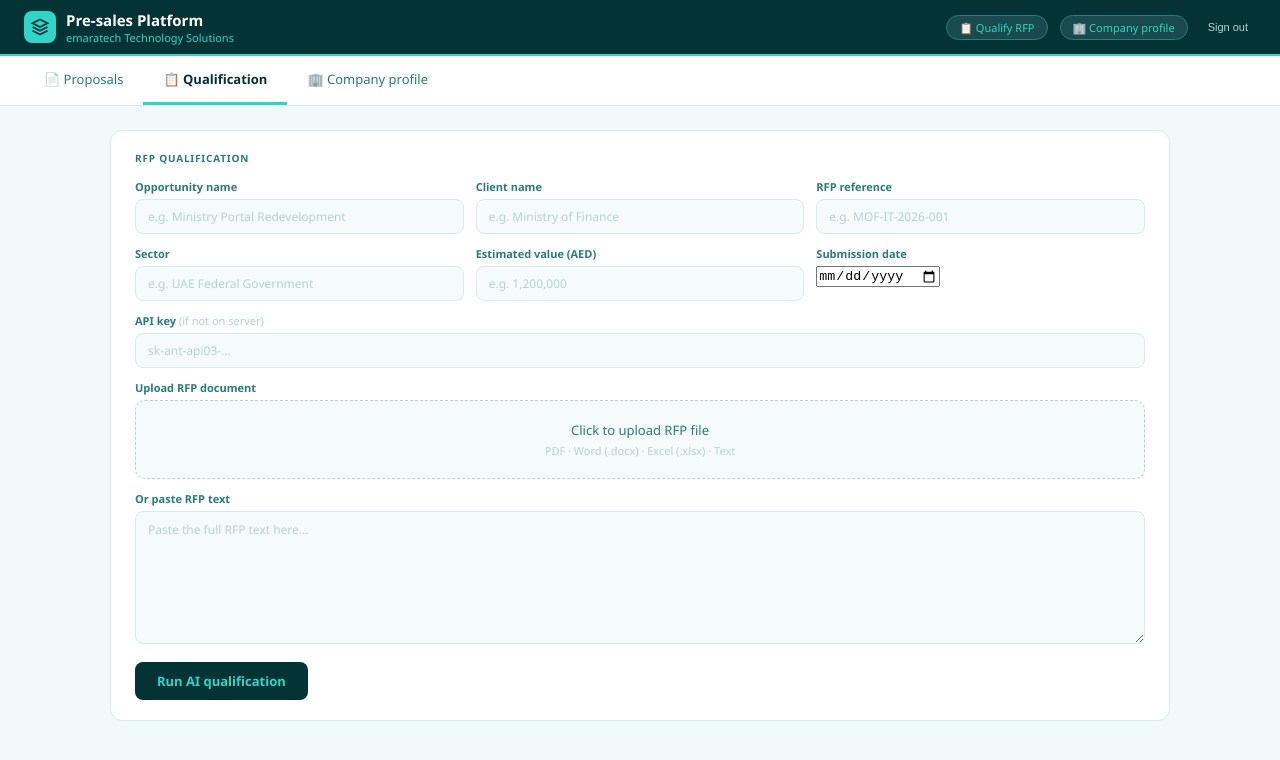
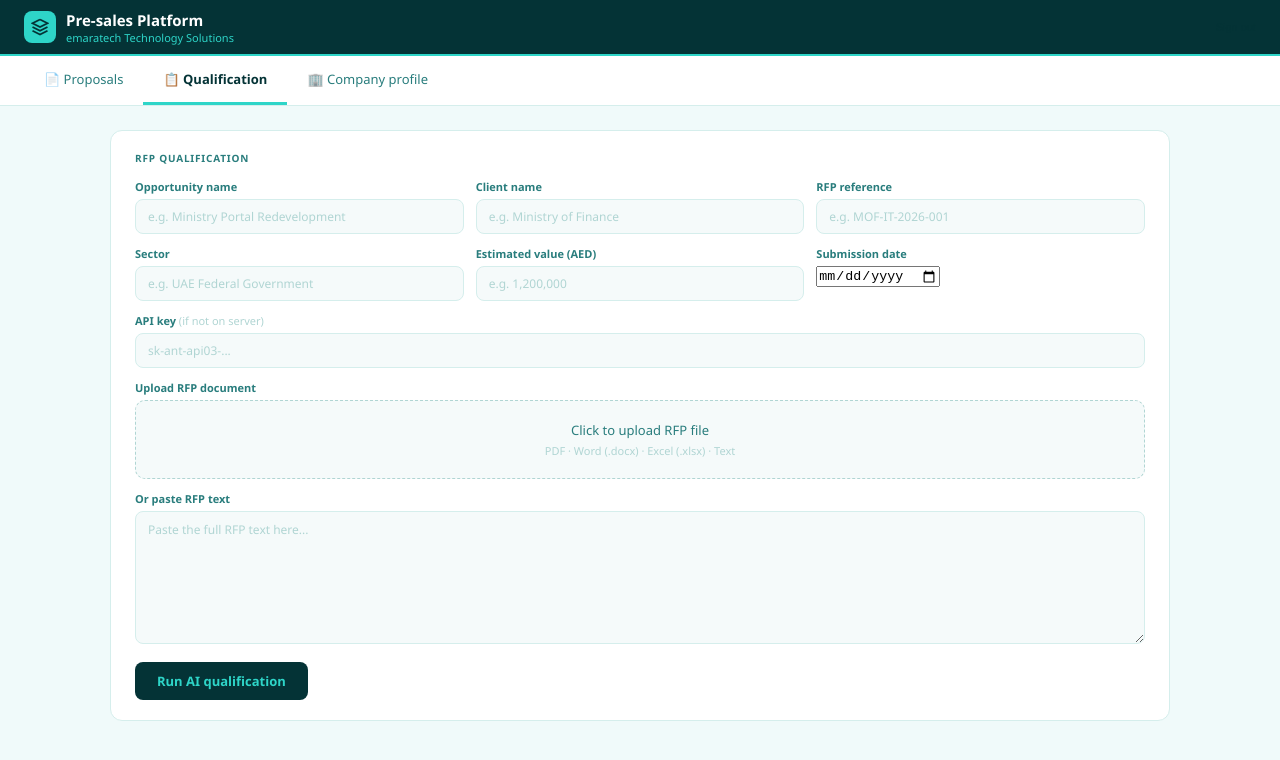
Before and after one commit to nassifnoelle-ui/Presales-2, a Next.js app: page /qualify in a window 1280 px wide. Shown: the top 760 px of the page. Built offline with nearby package versions, Linux system fonts and the light colour scheme.

Commit message:
Add files via upload

```diff
--- a/components/Topbar.tsx
+++ b/components/Topbar.tsx
@@ -5,38 +5,28 @@ import { usePathname, useRouter } from 'next/navigation'
 export default function Topbar({ title }: { title?: string }) {
   const path = usePathname()
   const router = useRouter()
-
   async function logout() {
-    await fetch('/api/auth', {
-      method: 'POST',
-      headers: { 'Content-Type': 'application/json' },
-      body: JSON.stringify({ action: 'logout' }),
-    })
+    await fetch('/api/auth', { method: 'POST', headers: { 'Content-Type': 'application/json' }, body: JSON.stringify({ action: 'logout' }) })
     router.push('/login')
   }
-
   return (
     <>
       <div className="topbar">
-        <Link href="/proposals" style={{ display:'flex', alignItems:'center', gap:10, textDecoration:'none' }}>
-          <div style={{ width:32, height:32, background:'var(--bright)', borderRadius:8, display:'flex', alignItems:'center', justifyContent:'center', flexShrink:0 }}>
-            <svg width="18" height="18" viewBox="0 0 24 24" fill="none" stroke="#043336" strokeWidth="2.5">
-              <path d="M12 2L2 7l10 5 10-5-10-5M2 17l10 5 10-5M2 12l10 5 10-5"/>
-            </svg>
+        <Link href="/proposals" style={{ display: 'flex', alignItems: 'center', gap: 10, textDecoration: 'none' }}>
+          <div style={{ width: 32, height: 32, background: 'var(--bright)', borderRadius: 8, display: 'flex', alignItems: 'center', justifyContent: 'center' }}>
+            <svg width="18" height="18" viewBox="0 0 24 24" fill="none" stroke="#043336" strokeWidth="2.5"><path d="M12 2L2 7l10 5 10-5-10-5M2 17l10 5 10-5M2 12l10 5 10-5"/></svg>
           </div>
           <div>
             <div className="topbar-title">Pre-sales Platform</div>
             <div className="topbar-sub">emaratech Technology Solutions</div>
           </div>
         </Link>
-        <div className="topbar-spacer" />
-        {title && <span className="topbar-chip">{title}</span>}
-        <Link href="/qualify" className="topbar-chip">📋 Qualify RFP</Link>
-        <Link href="/company-profile" className="topbar-chip">🏢 Company profile</Link>
-        <button onClick={logout} style={{ fontSize:11, color:'var(--grayB)', background:'none', border:'none', cursor:'pointer', padding:'4px 8px' }}>Sign out</button>
+        <div style={{ flex: 1 }} />
+        {title && <span style={{ fontSize: 11, color: 'var(--bright)', background: 'var(--mid)', padding: '4px 12px', borderRadius: 20, border: '1px solid var(--teal)' }}>{title}</span>}
+        <button onClick={logout} style={{ fontSize: 11, color: 'var(--gB)', background: 'none', border: 'none', cursor: 'pointer' }}>Sign out</button>
       </div>
       <div className="subnav">
-        <Link href="/proposals" className={path === '/proposals' || path?.startsWith('/proposals/') ? 'active' : ''}>📄 Proposals</Link>
+        <Link href="/proposals" className={path?.startsWith('/proposals') ? 'active' : ''}>📄 Proposals</Link>
         <Link href="/qualify" className={path === '/qualify' ? 'active' : ''}>📋 Qualification</Link>
         <Link href="/company-profile" className={path === '/company-profile' ? 'active' : ''}>🏢 Company profile</Link>
       </div>
```
